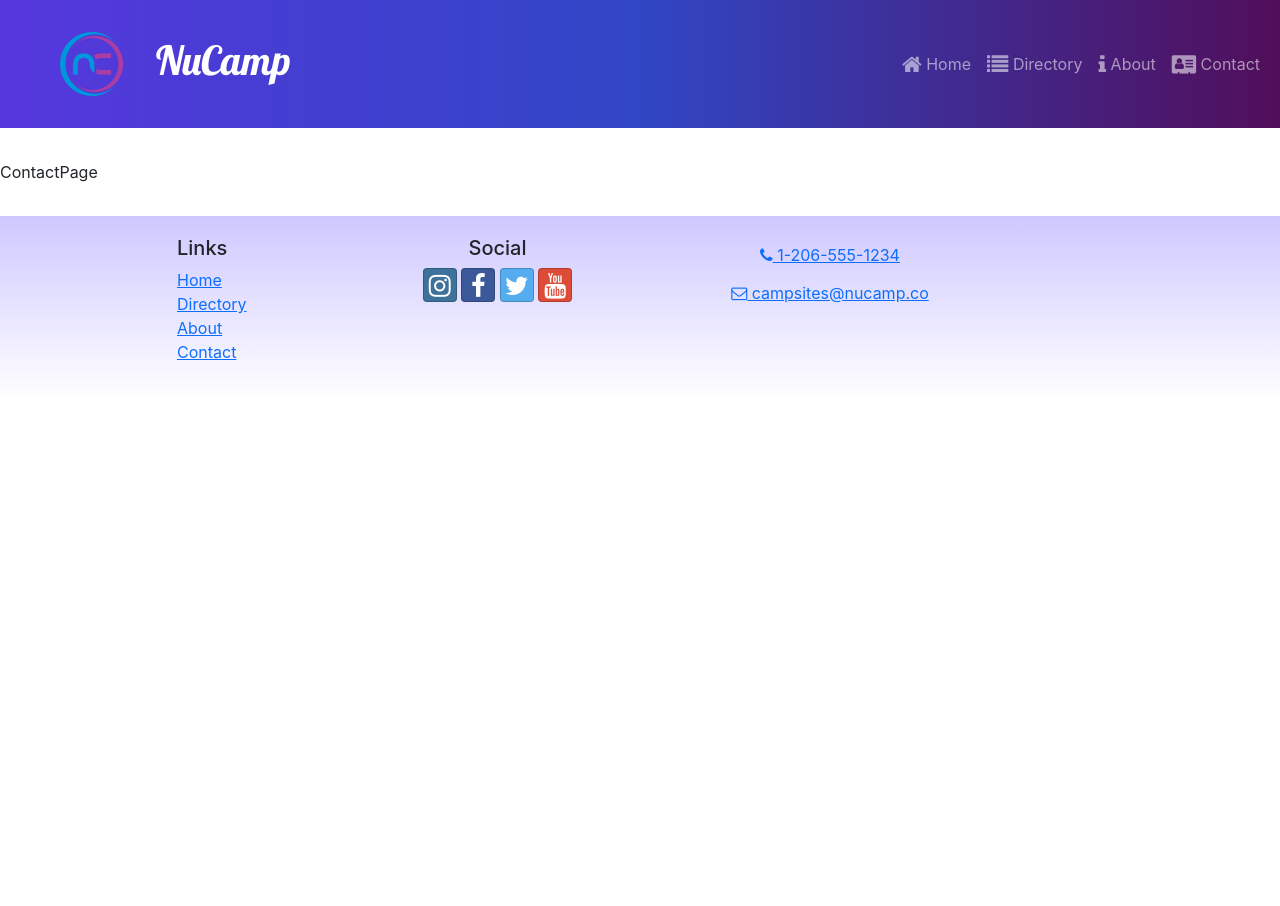
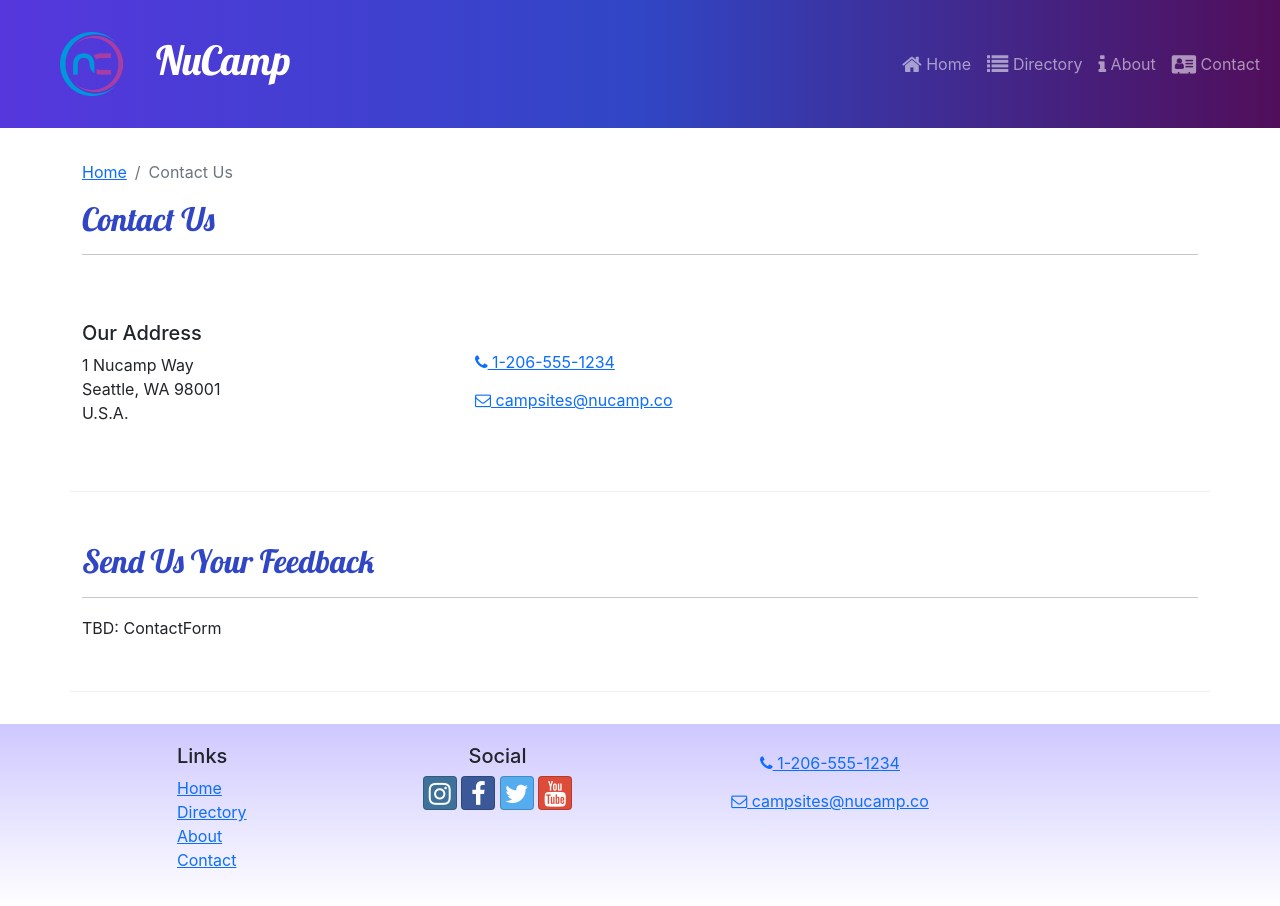
Before and after one commit to XuanN03/nucampsiteReact, a React (Create React App) app: page /contact in a window 1280 px wide. Before the commit the page ends 800 px from the top, so only its background shows below. Built offline with nearby package versions, Linux system fonts and the light colour scheme.

Commit message:
ContactPage

```diff
--- /dev/null
+++ b/src/features/display/AnimatedDisplayCard.js
@@ -0,0 +1,32 @@
+import { useState, useEffect } from "react";
+import { Card, CardImg, CardText, CardBody, CardTitle } from "reactstrap";
+import { useSpring, animated } from "react-spring";
+
+const AnimatedDisplayCard = ({item}) => {
+    const { image, name, description } = item;
+    const[toggle, setToggle] = useState(false);
+
+    const animatedStyle = useSpring({
+        opacity: toggle ? 1 : 0,
+        transform: toggle ? 'scale(1,1)' : 'scale(1,0)',
+        config: { duration: 500 }
+    });
+
+    useEffect(()=> {
+        setToggle(true);
+    }, []);
+
+    return (
+        <animated.div style={animatedStyle}>
+            <Card>
+                <CardImg src={image} alt={name} />
+                <CardBody>
+                    <CardTitle>{name}</CardTitle>
+                    <CardText>{description}</CardText>
+                </CardBody>
+            </Card>
+        </animated.div>
+    )
+};
+
+export default AnimatedDisplayCard;
--- a/src/features/display/DisplayList.js
+++ b/src/features/display/DisplayList.js
@@ -1,5 +1,6 @@
 import { Col, Row } from "reactstrap";
-import DisplayCard from './DisplayCard';
+//import DisplayCard from './DisplayCard';
+import AnimatedDisplayCard from "./AnimatedDisplayCard";
 import { selectFeaturedCampsite } from "../campsites/campsitesSlice";
 import { selectFeaturedPromotion } from "../promotions/promotionsSlice";
 import { selectFeaturedPartner } from "../partners/partnersSlice";
@@ -11,9 +12,11 @@ const DisplayList = () =>{
         <Row>
             {items.map((item, idx) => {
                 return (
+                    item && (
                     <Col md className='m-1' key={idx}>
-                        <DisplayCard item={item} />
+                        <AnimatedDisplayCard item={item} />
                     </Col>
+                    )
                 );
             })}
         </Row>
--- a/src/pages/ContactPage.js
+++ b/src/pages/ContactPage.js
@@ -1,5 +1,50 @@
+import { Container, Col, Row } from "reactstrap";
+import SubHeader from '../components/SubHeader';
+
 const ContactPage = () =>{
-    return <div>ContactPage</div>;
+    return (
+        <Container>
+            <SubHeader current='Contact Us' />
+            <Row className='row-content align-items-center' >
+                <Col sm='4' >
+                    <h5>Our Address</h5>
+                    <address>
+                        1 Nucamp Way
+                        <br />
+                        Seattle, WA 98001
+                        <br />
+                        U.S.A.
+                    </address>
+                </Col>
+                <Col>
+                    <a
+                        role='button'
+                        className='btn btn-link'
+                        href='tel:+12065551234'
+                    >
+                        <i className='fa fa-phone' /> 1-206-555-1234
+                    </a>
+                    <br />
+                    <a
+                        role='button'
+                        className='btn btn-link'
+                        href='mailto:fakeemail@fakeemail.co'
+                    >
+                        <i className='fa fa-envelope-o' /> campsites@nucamp.co
+                    </a>
+                </Col>
+            </Row>
+            <Row className='row-content' >
+                <Col xs='12' >
+                    <h2>Send Us Your Feedback</h2>
+                    <hr />
+                </Col>
+                <Col md='10' >
+                    TBD: ContactForm
+                </Col>
+            </Row>
+        </Container>
+    );
 };
 
 export default ContactPage;
```
